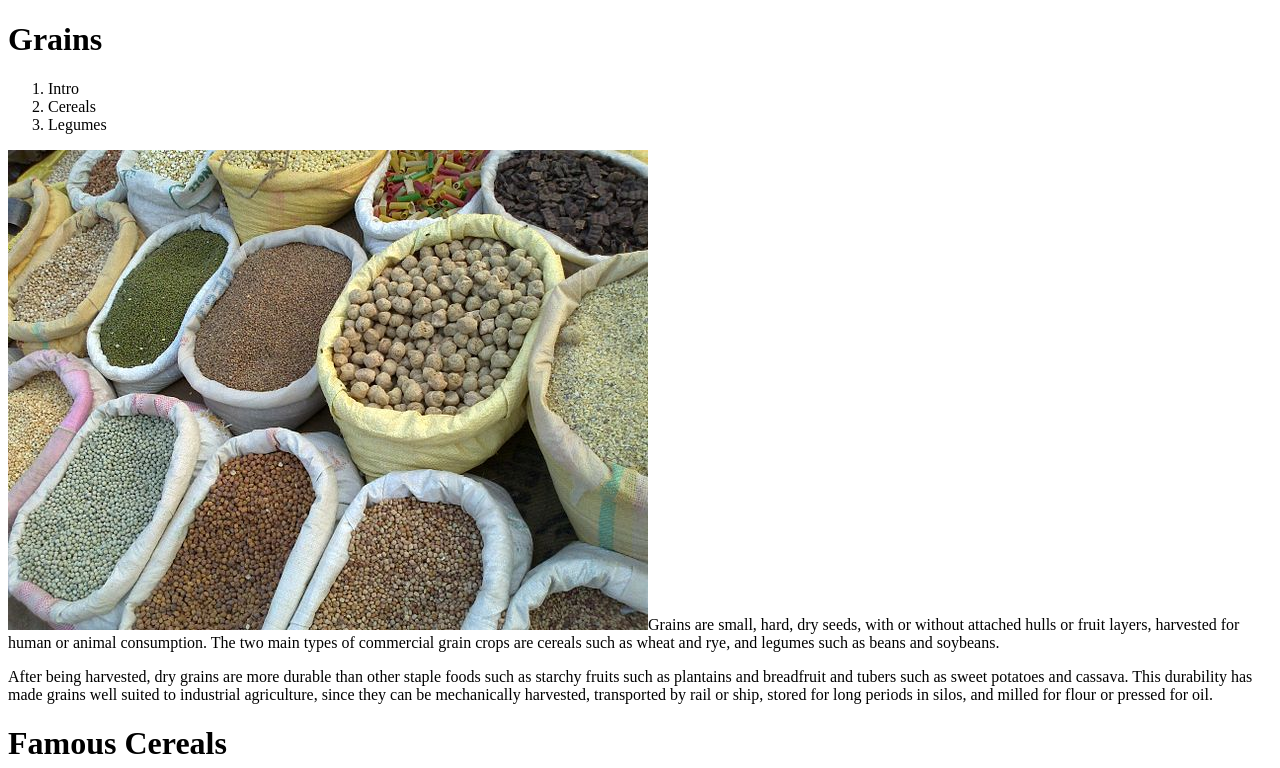
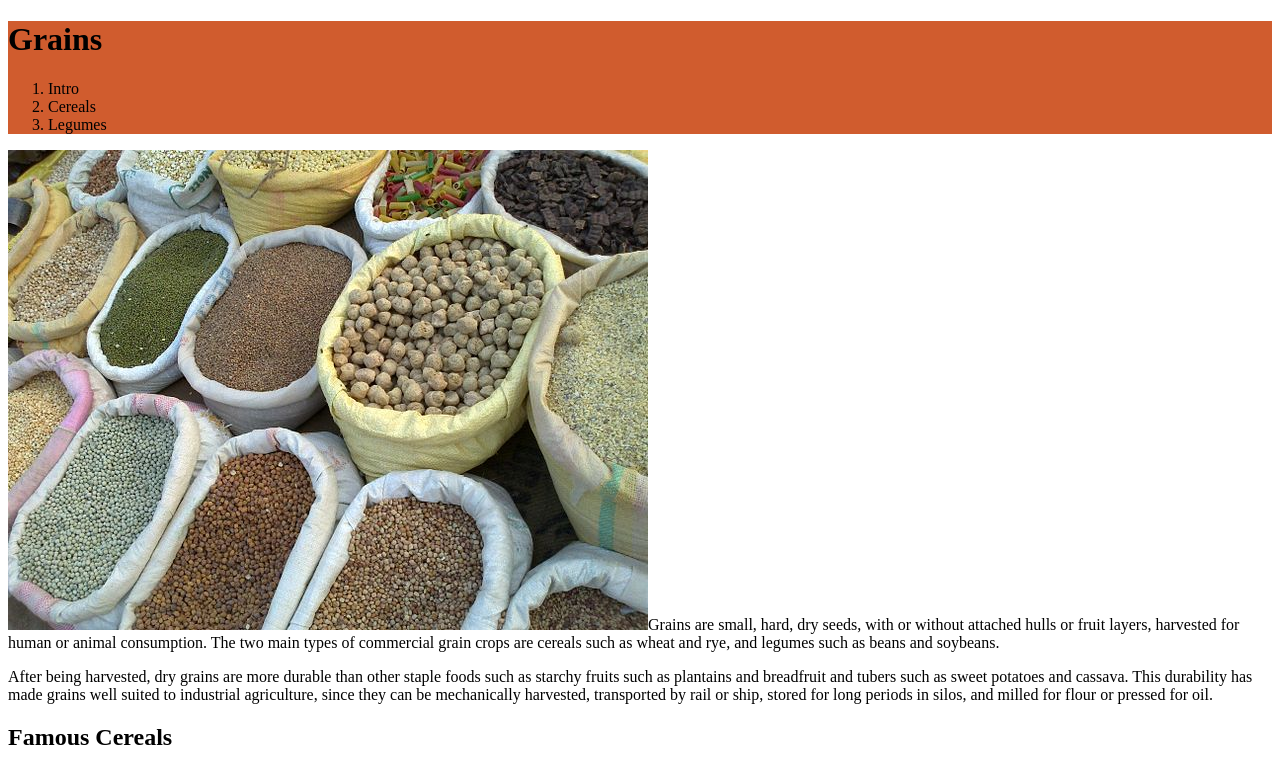
Before and after one commit to jenniferyaya/dsn1674-assignment-5, a plain HTML site: page index.html in a window 1280 px wide. Shown: the top 768 px of the page. Drawn offline with Linux system fonts and the light colour scheme.

Commit message:
Added colour to header elements

```diff
--- a/css/main.css
+++ b/css/main.css
@@ -1,10 +1,11 @@
-.html {
+html {
 	box-sizing: border-box;
 }
 
 *, *::before, *::after {
 	box-sizing: inherit;
+}
 
-.head {
-	color: #dedede;
+header {
+	background-color: #d05c2e;
 }
--- a/index.html
+++ b/index.html
@@ -25,7 +25,7 @@
 	<p>Grains are small, hard, dry seeds, with or without attached hulls or fruit layers, harvested for human or animal consumption. The two main types of commercial grain crops are cereals such as wheat and rye, and legumes such as beans and soybeans.
 	<p>After being harvested, dry grains are more durable than other staple foods such as starchy fruits such as plantains and breadfruit and tubers such as sweet potatoes and cassava. This durability has made grains well suited to industrial agriculture, since they can be mechanically harvested, transported by rail or ship, stored for long periods in silos, and milled for flour or pressed for oil.
 
-<h1>Famous Cereals</h1>
+<h2>Famous Cereals</h2>
 
 		<nav>
 			<ol>
```
